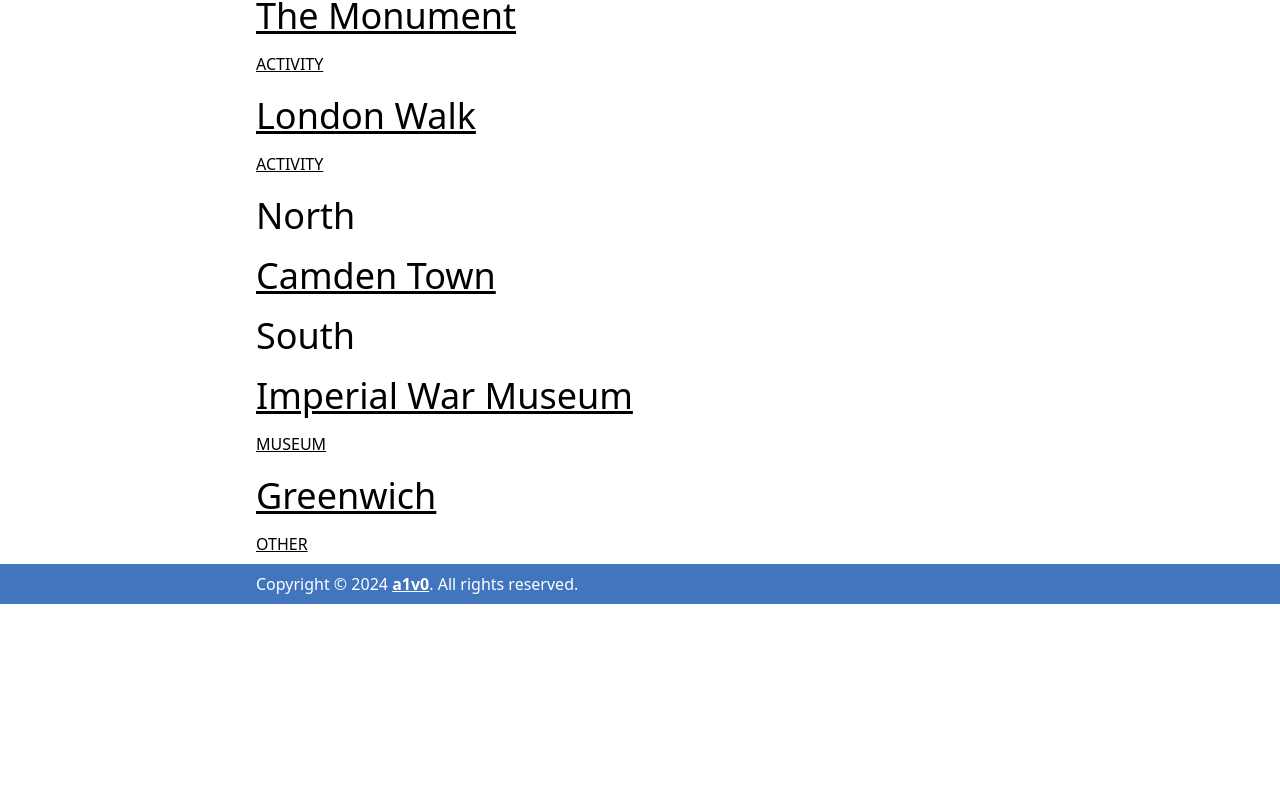
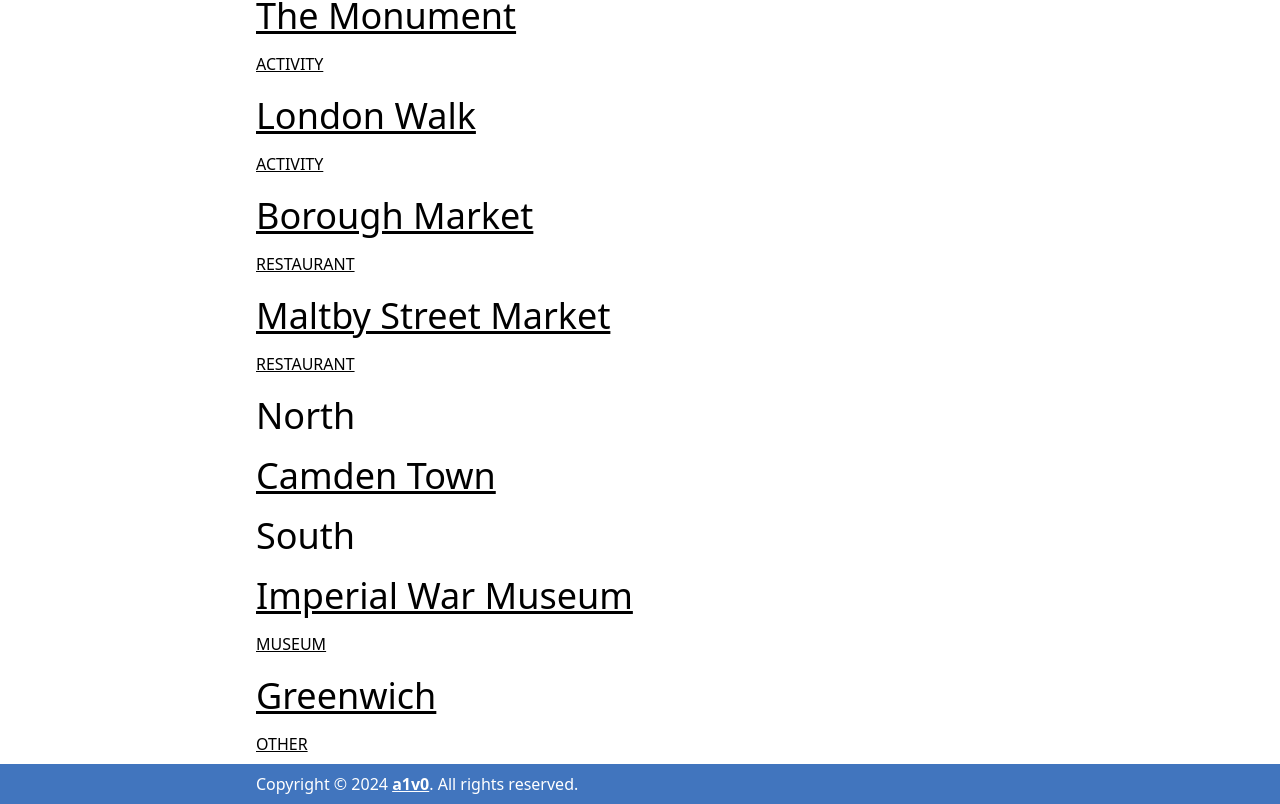
Before and after one commit to a1v0/london-liste, a Next.js app: page /areas in a window 1280 px wide. Shown: the part 2260-3064 px from the top of the page. Before the commit the page ends 2864 px from the top, so only its background shows below. Built offline with nearby package versions, Linux system fonts and the light colour scheme; a web font is replaced by a local one.

Commit message:
Add street food markets

```diff
--- a/app/places.js
+++ b/app/places.js
@@ -328,32 +328,32 @@ exports.places = [
 	  location: "Central - various", // "[region] - [area]" or "[region] - [Tube stop]". For examples, see above.
 	  website: "https://www.walks.com/",
 	},
-	// {
-	// 	slug: "", // leave this blank
-	// 	name: "",
-	// 	keyFacts: [
-	// 		"",
-	// 		"", // add more or delete as necessary
-	// 	],
-	// 	description: "",
-	// 	type: "", // see list of approved types above. Let a1v0 know if you need to add another type.
-	// 	cost: "",
-	// 	location: "", // "[region] - [area]" or "[region] - [Tube stop]". For examples, see above.
-	// 	website: "",
-	// },
-	// {
-	// 	slug: "", // leave this blank
-	// 	name: "",
-	// 	keyFacts: [
-	// 		"",
-	// 		"", // add more or delete as necessary
-	// 	],
-	// 	description: "",
-	// 	type: "", // see list of approved types above. Let a1v0 know if you need to add another type.
-	// 	cost: "",
-	// 	location: "", // "[region] - [area]" or "[region] - [Tube stop]". For examples, see above.
-	// 	website: "",
-	// },
+	{
+		slug: "borough-market", // leave this blank
+		name: "Borough Market",
+		keyFacts: [
+			"Famous street food market with all manner of local and exotic fare",
+			"The fruit and veg section of the market sometimes has interesting and rare stock, e.g. fruits you've never heard of", // add more or delete as necessary
+		],
+		description: "",
+		type: "restaurant", // see list of approved types above. Let a1v0 know if you need to add another type.
+		cost: "ca. £10 a meal, but prices vary a lot",
+		location: "Central - London Bridge", // "[region] - [area]" or "[region] - [Tube stop]". For examples, see above.
+		website: "",
+	},
+	{
+		slug: "maltby-street-market", // leave this blank
+		name: "Maltby Street Market",
+		keyFacts: [
+			"Trendy street food market",
+			"", // add more or delete as necessary
+		],
+		description: "",
+		type: "restaurant", // see list of approved types above. Let a1v0 know if you need to add another type.
+		cost: "ca. £10 a meal, but prices vary a lot",
+		location: "Central - London Bridge / Bermondsey", // "[region] - [area]" or "[region] - [Tube stop]". For examples, see above.
+		website: "",
+	},
 	// {
 	// 	slug: "", // leave this blank
 	// 	name: "",
@@ -433,9 +433,6 @@ exports.places = [
 	// 	website: "",
 	// },
 
-	// RESTAURANTS
-	// Borough Market / Maltby Street Market
-
 	// EVENTS
 	// Ceremony of the Keys (needs to be booked three months in advance, but is free)
 	// Trooping the Colour (just once a year)
```
